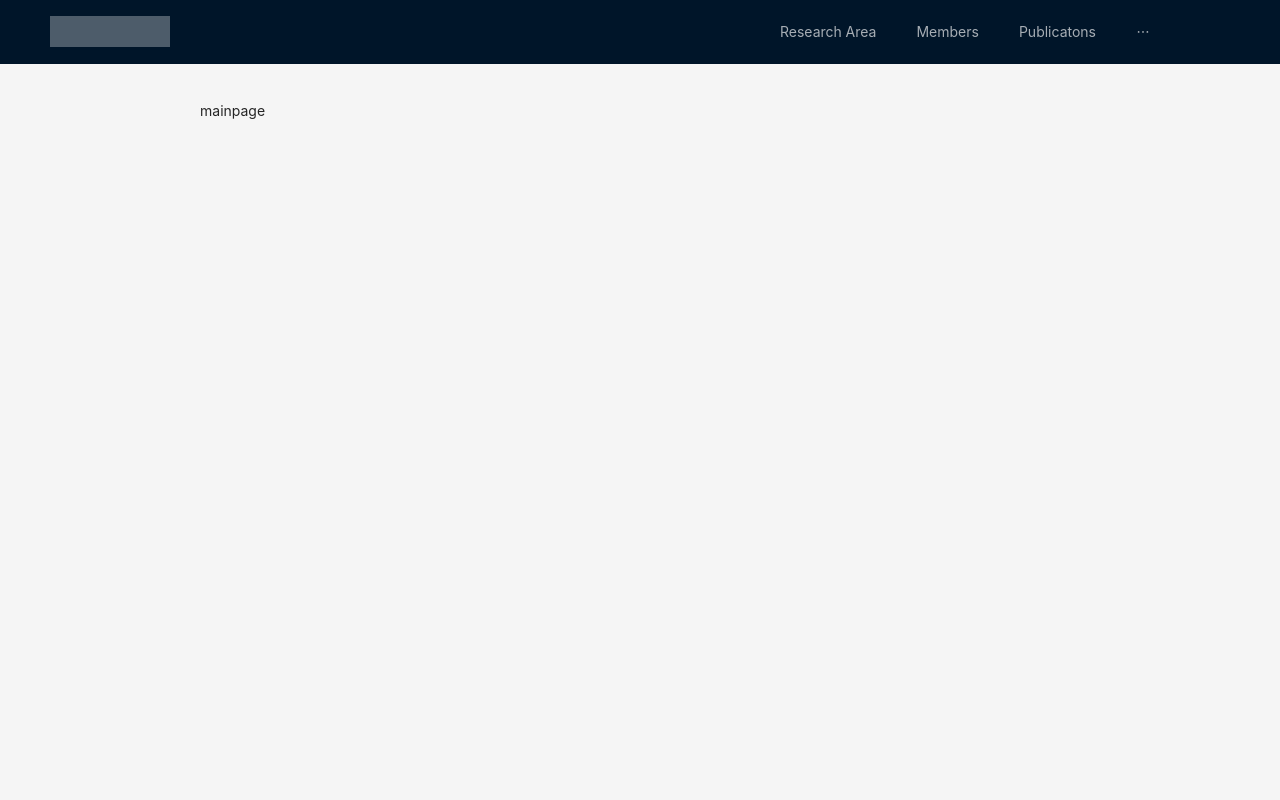
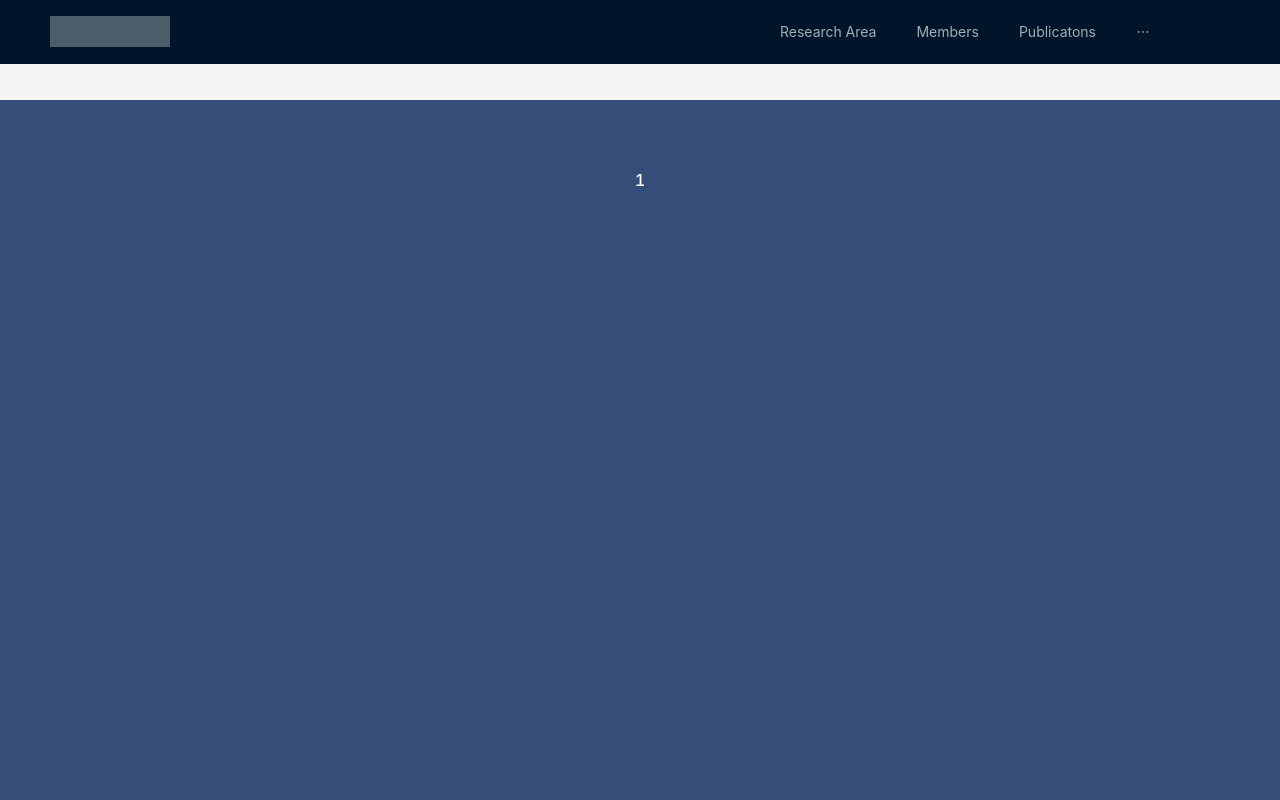
Before and after one commit to HRI-WebProject/HRI-Homepage-Frontend, a React (Create React App) app: page / in a window 1280 px wide. Shown: the top 800 px of the page. Built offline with nearby package versions, Linux system fonts and the light colour scheme.

Commit message:
[#1] [MainPage] 홈 시작 화면 - App.js에 BackTop 추가 - 이미지는 아직 디자인x, Carousel 이용

```diff
--- a/src/App.js
+++ b/src/App.js
@@ -6,6 +6,7 @@ import LoginPage from "./components/views/Login/Login";
 import ResearchArea from "./components/views/ResearchArea/ResearchArea";
 import Members from "./components/views/Members/Members";
 import Footer from "./components/views/Footer/Footer";
+import { BackTop } from "antd";
 
 function App() {
   return (
@@ -13,8 +14,8 @@ function App() {
       <NavBar />
       <div
         style={{
-          padding: "100px 200px 30px 200px",
-          minHeight: "calc(200vh - 80px)",
+          padding: "100px 0px 30px 0px", // "100px 200px 30px 200px"
+          minHeight: "", // "calc(200vh - 80px)"
         }}
       >
         <Switch>
@@ -24,6 +25,7 @@ function App() {
           <Route exact path="/members" component={Members} />
         </Switch>
       </div>
+      <BackTop />
       <Footer />
     </BrowserRouter>
   );
--- a/src/components/views/MainPage/MainPage.jsx
+++ b/src/components/views/MainPage/MainPage.jsx
@@ -1,12 +1,35 @@
 import React from "react";
-import { Layout, Menu } from "antd";
+import { Carousel, BackTop } from "antd";
 import "antd/dist/antd.css";
 import styles from "./MainPage.module.css";
 
 function MainPage() {
+  const contentStyle = {
+    height: "800px",
+    color: "#fff",
+    lineHeight: "160px",
+    textAlign: "center",
+    background: "#364d79",
+  };
+
   return (
     <>
-      <div className={styles.container}>mainpage</div>
+      <div className={styles.carousel}>
+        <Carousel autoplay>
+          <div>
+            <h3 style={contentStyle}>1</h3>
+          </div>
+          <div>
+            <h3 style={contentStyle}>2</h3>
+          </div>
+          <div>
+            <h3 style={contentStyle}>3</h3>
+          </div>
+          <div>
+            <h3 style={contentStyle}>4</h3>
+          </div>
+        </Carousel>
+      </div>
     </>
   );
 }
--- a/src/components/views/MainPage/MainPage.module.css
+++ b/src/components/views/MainPage/MainPage.module.css
@@ -1,3 +1,10 @@
 body {
   background: #f5f5f5;
+  width: 100%;
+  height: 100%;
 }
+
+.carousel {
+  width: 100%;
+  height: 100%;
+}
```
